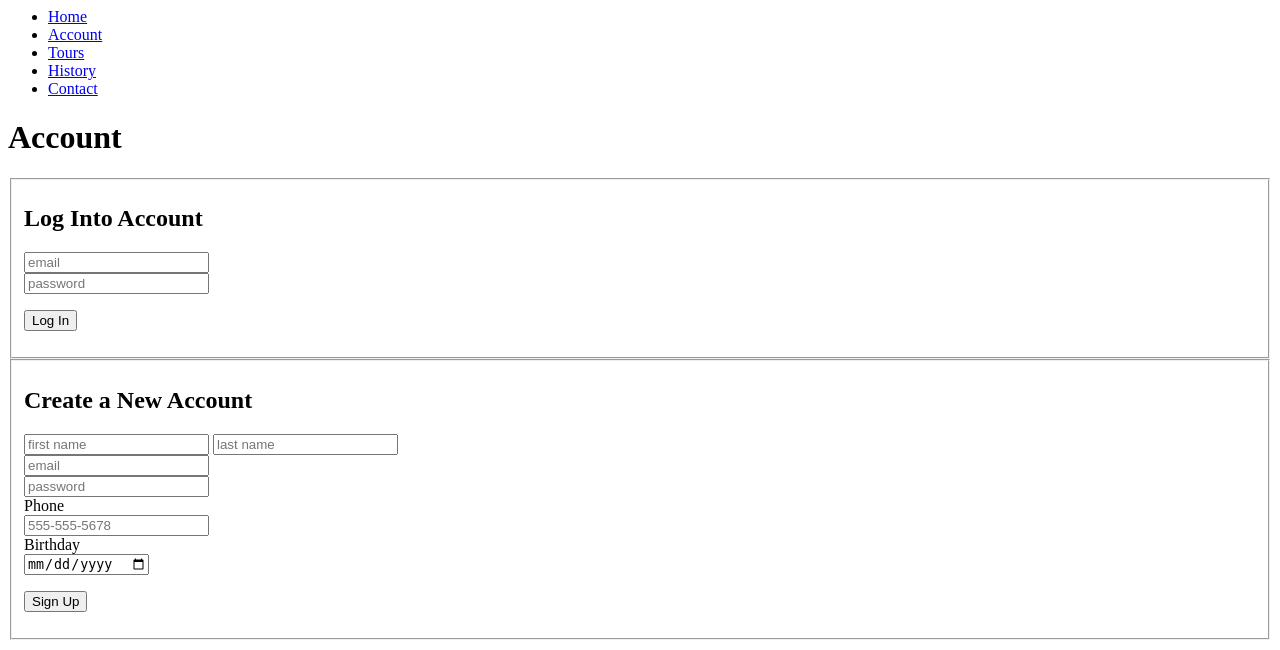
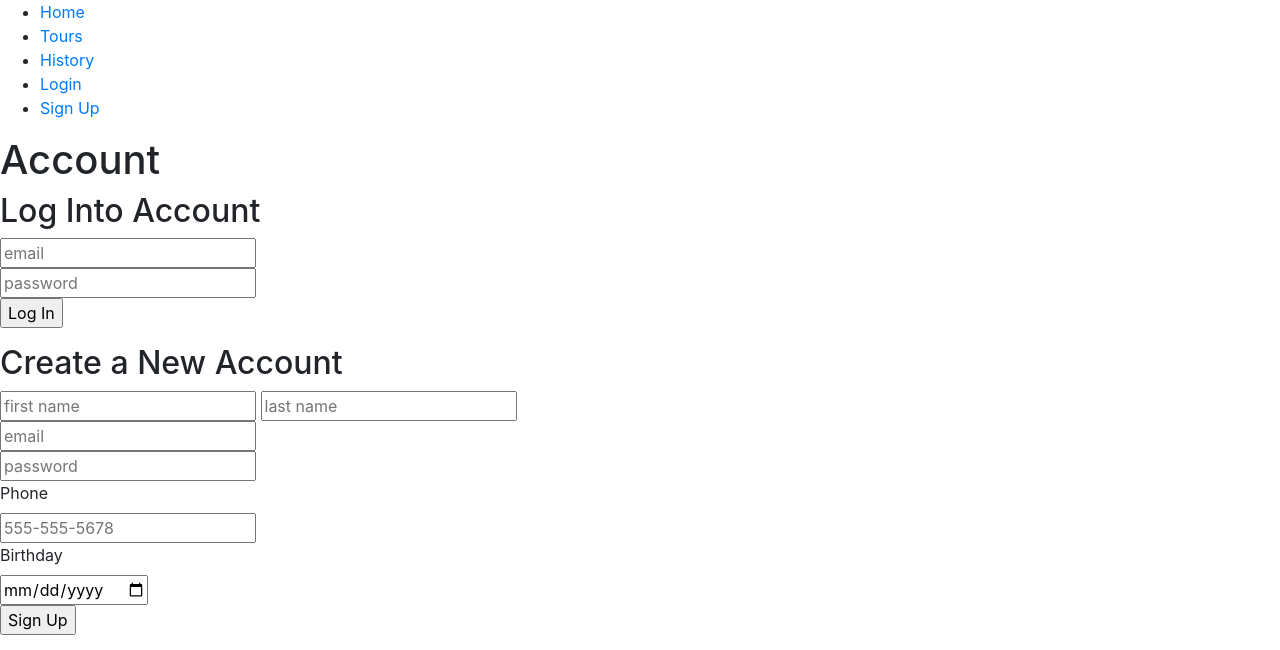
Before and after one commit to Nelson00011/NauticalTours, a Flask app: page /account in a window 1280 px wide. Shown: the top 650 px of the page. Run offline with Flask 2, Linux system fonts and the light colour scheme.

Commit message:
conditional login

```diff
--- a/crud.py
+++ b/crud.py
@@ -3,7 +3,7 @@
 from model import db, User, Trip, Tour, connect_to_db
 
 
-def create_user(fname, lname, phone, password, email, birthday):
+def create_user(fname, lname, phone, password, email, birthday, logIn):
     """Create and return a new user."""
 
     user = User(
@@ -13,7 +13,7 @@ def create_user(fname, lname, phone, password, email, birthday):
         password = password,
         email = email,
         birthday = birthday
-        )
+     )
 
     return user
 
--- a/model.py
+++ b/model.py
@@ -21,6 +21,7 @@ class User(db.Model):
     balance = db.Column(db.Integer, nullable=False)
     birthday = db.Column(db.Date, nullable=False)
     #payment_info =
+
 
     trips = db.relationship('Trip', back_populates='user')
 
--- a/requirements.txt
+++ b/requirements.txt
@@ -9,3 +9,4 @@ psycopg2-binary==2.9.3
 SQLAlchemy==1.4.18
 Werkzeug==2.0.1
 Flask-DebugToolbar==0.11.0
+# bcrypt
--- a/server.py
+++ b/server.py
@@ -3,11 +3,13 @@ from model import connect_to_db, db
 import crud
 from jinja2 import StrictUndefined
 from datetime import datetime
+# import bcrypt
 
 
 app = Flask(__name__)
 app.secret_key = 'dev'
 app.jinja_env.undefined = StrictUndefined
+# bcrypt = Bcrypt(app)
 
 # routes and functions below
 
@@ -15,8 +17,10 @@ app.jinja_env.undefined = StrictUndefined
 @app.route('/')
 def homepage():
     """View homepage for site"""
+    session['status'] = session.get('status', False)
+    logIn = session['status']
 
-    return render_template('homepage.html')
+    return render_template('homepage.html', logIn = logIn)
 
 
 
@@ -25,8 +29,10 @@ def homepage():
 def account():
     """Ability to access account."""
     #redirect to user account page
+    session['status'] = session.get('status', False)
+    logIn = session['status']
 
-    return render_template('account.html')
+    return render_template('account.html' , logIn = logIn)
 
 # individual account
 @app.route('/users', methods = ['POST'])
@@ -37,21 +43,23 @@ def register_user():
     phone = request.form.get('phone')
 
     password = request.form.get('password')
+    # password_hashed = bcrypt.hashpw(password, bcrypt.gensalt())
     email = request.form.get('email')
 
     birthday = request.form.get('birthday')
-
+    #force user to log into site
 
     user = crud.get_user_by_email(email)
     if user:
         Alert('Email already in use. Account already exists.')
     else:
-        new_user = crud.create_user(fname, lname, phone, password, email, birthday)
+        new_user = crud.create_user(fname, lname, phone, password, email, birthday, logIn)
         db.session.add(new_user)
         db.session.commit()
+
         Alert('Success! Account created.')
 
-    return redirect('account.html')
+    return redirect('account.html', logIn = logIn)
 
 @app.route('/login',  methods = ['POST'])
 def login():
@@ -62,12 +70,14 @@ def login():
     user = crud.get_user_by_email(email)
     if user.password == password:
         session['primary_key'] = user.user_id
+        session['status'] = True
+        logIn = session['status']
         print(session)
         Alert('Logged In!')
     else:
         Alert('Password does not match.')
 
-    return redirect('/')
+    return redirect('/' , logIn = logIn)
 
 
 
@@ -77,33 +87,38 @@ def login():
 def tour_display():
     """General tours page."""
 
-    return render_template('tours.html')
+
+    logIn = session['status']
+    return render_template('tours.html', logIn = logIn)
 
 #individual packages page and port cities
 #google API
 @app.route('/tours/<tour_id>')
 def individual_tours(tour_id):
     """individual tours page."""
+    logIn = session.get('status', False)
 
-    return render_template('tour_details.html')
+    return render_template('tour_details.html', logIn = logIn)
 
 
 
 #history page
 @app.route('/history')
 def history():
+    """General history page."""
 
     #redirect to user account page
-
-    return render_template('history.html')
+    logIn = session.get('status', False)
+    return render_template('history.html', logIn = logIn)
 
 
-#contact submission form for website
-@app.route('/contact')
-def contact_submission():
+# #contact submission form for website (consider eliminating)
+# @app.route('/contact')
+# def contact_submission():
 
-    #redirect to user account page
-    return render_template('contact.html')
+#     #redirect to user account page
+#     logIn = session['status'] or False
+#     return render_template('contact.html', logIn = logIn)
 
 
 
--- a/templates/base.html
+++ b/templates/base.html
@@ -6,6 +6,7 @@
             <meta http-equiv="X-UA-Compatible" content="IE=edge">
             <meta name="viewport" content="width=device-width, initial-scale=1.0">
      <!-- Bootstrap CSS -->
+    <link rel="stylesheet" href="https://cdn.jsdelivr.net/npm/bootstrap@4.3.1/dist/css/bootstrap.min.css" integrity="sha384-ggOyR0iXCbMQv3Xipma34MD+dH/1fQ784/j6cY/iJTQUOhcWr7x9JvoRxT2MZw1T" crossorigin="anonymous">
 
       <!-- Custom CSS -->
 
@@ -22,10 +23,16 @@
 
       <ul class="navigation">
         <li><a href="/">Home</a></li>
-       <li><a href="/account">Account</a></li>
-       <li><a href="/tours">Tours</a></li>
-       <li><a href="/history">History</a></li>
-      <li><a href="/contact">Contact</a></li>
+        <li><a href="/tours">Tours</a></li>
+        <li><a href="/history">History</a></li>
+          {% if logIn %}
+        <li><a href="/account">Account</a></li>
+        <li><a href="/logout">Log Out</a></li>
+          {% else %}
+        <li><a href="/login">Login</a></li>
+        <li><a href="/createaccount">Sign Up</a></li>
+        {% endif %}
+      <!-- <li><a href="/contact">Contact</a></li> -->
       </ul>
     </nav>
 
--- a/templates/contact.html
+++ b/templates/contact.html
@@ -18,7 +18,7 @@
 
 
         <p>
-          <input type="submit" value="Log In">
+          <input type="submit">
         </p>
         </form>
     </fieldset>
```
